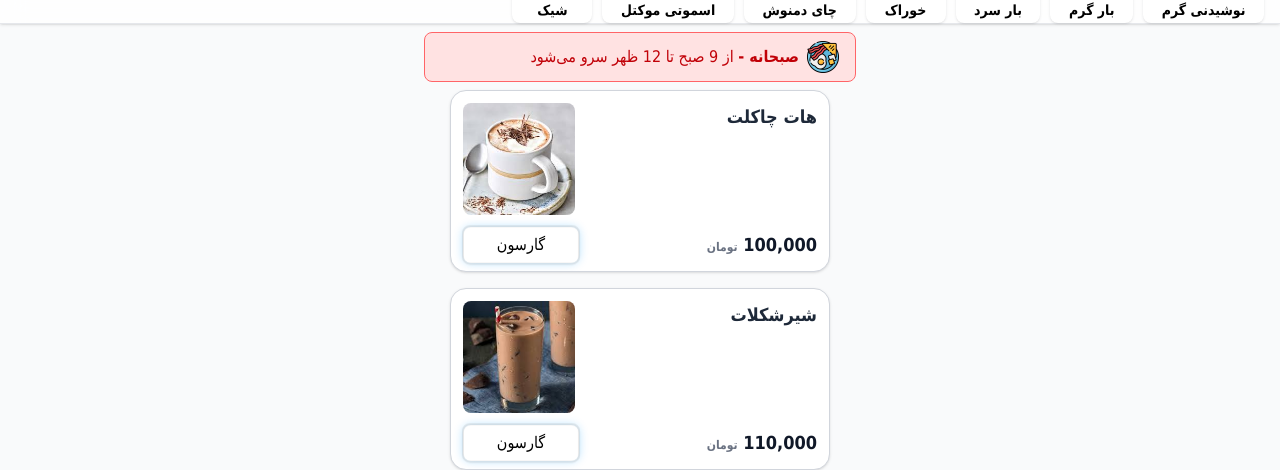
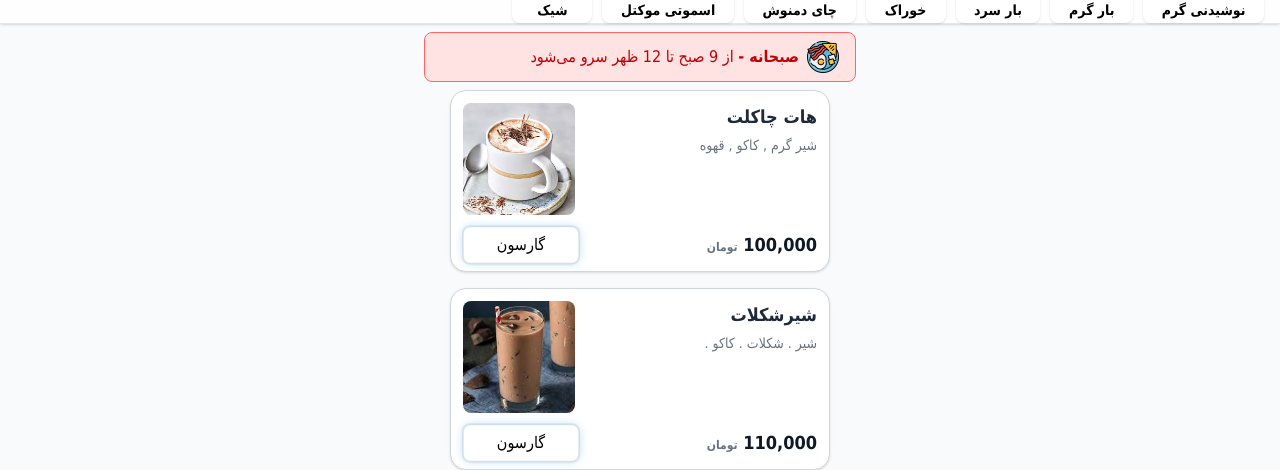
Before and after one commit to elliotWoas/fernweh, a React (Vite) app: page / in a window 1280 px wide. Shown: the part 1369-1839 px from the top of the page. Built offline with nearby package versions, Linux system fonts and the light colour scheme; a small style sheet from the web is missing.

Commit message:
feat(menuItems): add descriptions for hot chocolate and milk chocolate

```diff
--- a/src/data/menuItems.ts
+++ b/src/data/menuItems.ts
@@ -73,7 +73,7 @@ export const menuItems = [
         image: hotChocolate,
         elementId: " نوشیدنی گرم ",
         title: " هات چاکلت ",
-        desc: "",
+        desc: "شیر گرم , کاکو ,  قهوه",
         price: "100,000",
         icon: "☕",
     },
@@ -81,7 +81,7 @@ export const menuItems = [
         image: milkchocolate,
         elementId: " نوشیدنی گرم  ",
         title: " شیرشکلات ",
-        desc: "",
+        desc: "شیر . شکلات . کاکو . ",
         price: "110,000",
         icon: "☕",
     },
```
